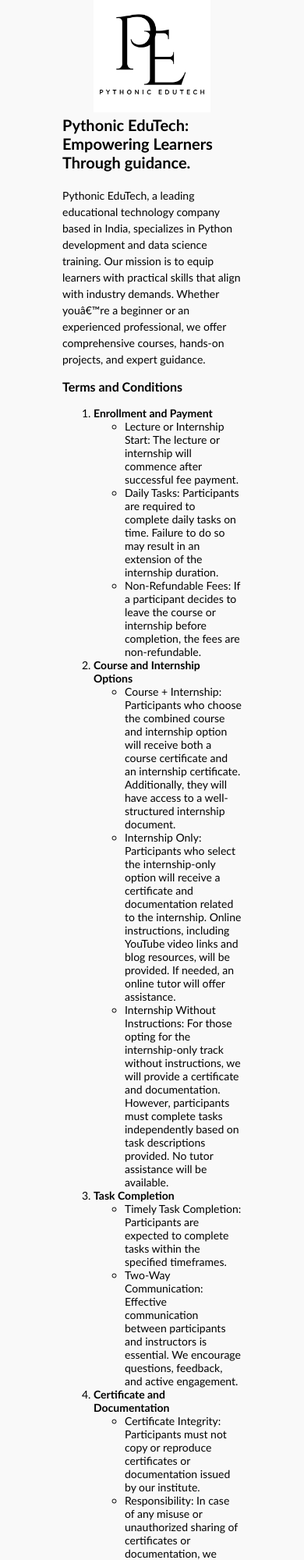
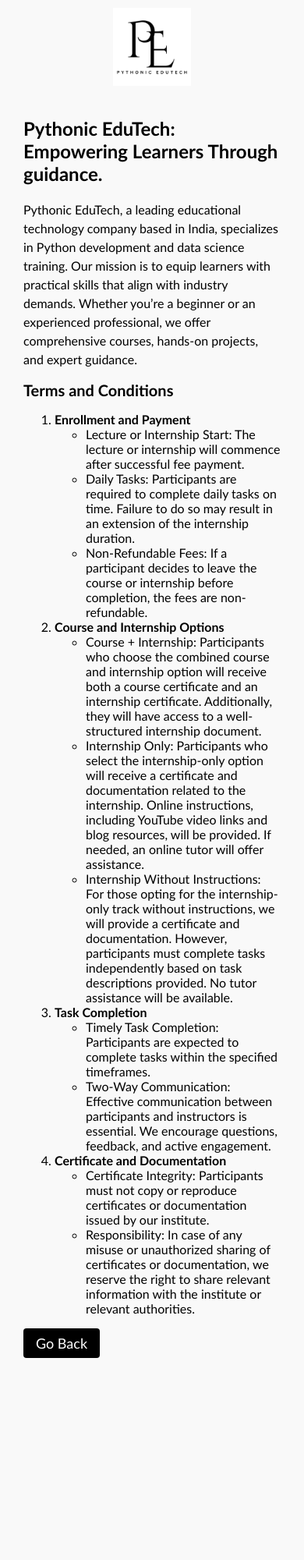
Before and after one commit to pythonicedutech/registration, a plain HTML site: page terms.html in a window 390 px wide. Shown: the top 2000 px of the page at 78% size. After the commit the page ends 1771 px from the top, so only its background shows below. Drawn offline with Linux system fonts and the light colour scheme.

Commit message:
Update terms.html

```diff
--- a/terms.html
+++ b/terms.html
@@ -1,14 +1,14 @@
 <!DOCTYPE html>
-<html lang=“en”>
+<html lang="en">
 
 <head>
-    <meta charset=“UTF-8”>
-    <meta name=“viewport” content=“width=device-width, initial-scale=1.0”>
+    <meta charset="UTF-8">
+    <meta name="viewport" content="width=device-width, initial-scale=1.0">
     <style>
         /* styles.css */
         body {
             font-family: "Calibri", sans-serif;
-            font-size: 16px;
+            font-size: large;
             margin: 50px;
             padding: 10px;
             background-color: #f9f9f9;
@@ -16,7 +16,6 @@
         }
 
         .container {
-
             width: 100%;
             height: auto;
 
@@ -51,12 +50,7 @@
         a {
             margin: 0;
             padding: 0;
-            font-family: "Calibri", sans-serif;
-        }
-
-        ul,
-        li {
-            font-family: "Calibri", sans-serif;
+            font-size: large;
         }
 
         h1 {
@@ -72,7 +66,6 @@
         }
 
         p {
-            font-family: "Calibri", sans-serif;
             font-size: 16px;
             line-height: 1.5;
             margin-bottom: 15px;
@@ -124,43 +117,50 @@
             background-color: #ff0000;
         }
 
-        .formButtonfront {
-            width: 50%;
-            /* Takes half of the page width */
-        }
 
-        @media (max-width: 600px) {
-            h1 {
-                font-size: 1.25rem;
-                /* Equivalent to 20px */
-            }
 
-            h2 {
-                font-size: 1rem;
-                /* Equivalent to 16px */
-            }
+        /* Add these responsive styles to your existing CSS */
 
-            p {
-                font-size: 0.875rem;
-                /* Equivalent to 14px */
-            }
+        /* Adjust font size for smaller screens */
+        @media screen and (max-width: 768px) {
+            body {
+                font-size: medium;
+                margin: auto;
+                padding: 10px;
 
-            li {
-                font-size: 0.875rem;
-                /* Equivalent to 14px */
             }
 
             .logo-container {
-                height: 8vh;
+                height: auto;
+            }
+
+            .logo-container img {
+                width: 100px;
+                margin-bottom: 20px;
+            }
+
+            table {
+                overflow-x: auto;
+            }
+
+            .table-container {
+                width: 100%;
                 /* Adjust as needed */
             }
 
-            .formButtonfront {
-                width: 100%;
-                /* Adjust as needed */
-                max-width: 25em;
-                /* Fallback for IE8 */
+            .back-button {
+                width: auto;
+                background-color: #000000;
+                color: rgb(255, 255, 255);
+                text-decoration: none;
+                border-radius: 4px;
             }
+
+            .back-button:hover {
+                background-color: #ff0000;
+            }
+
+
         }
     </style>
 </head>
```
